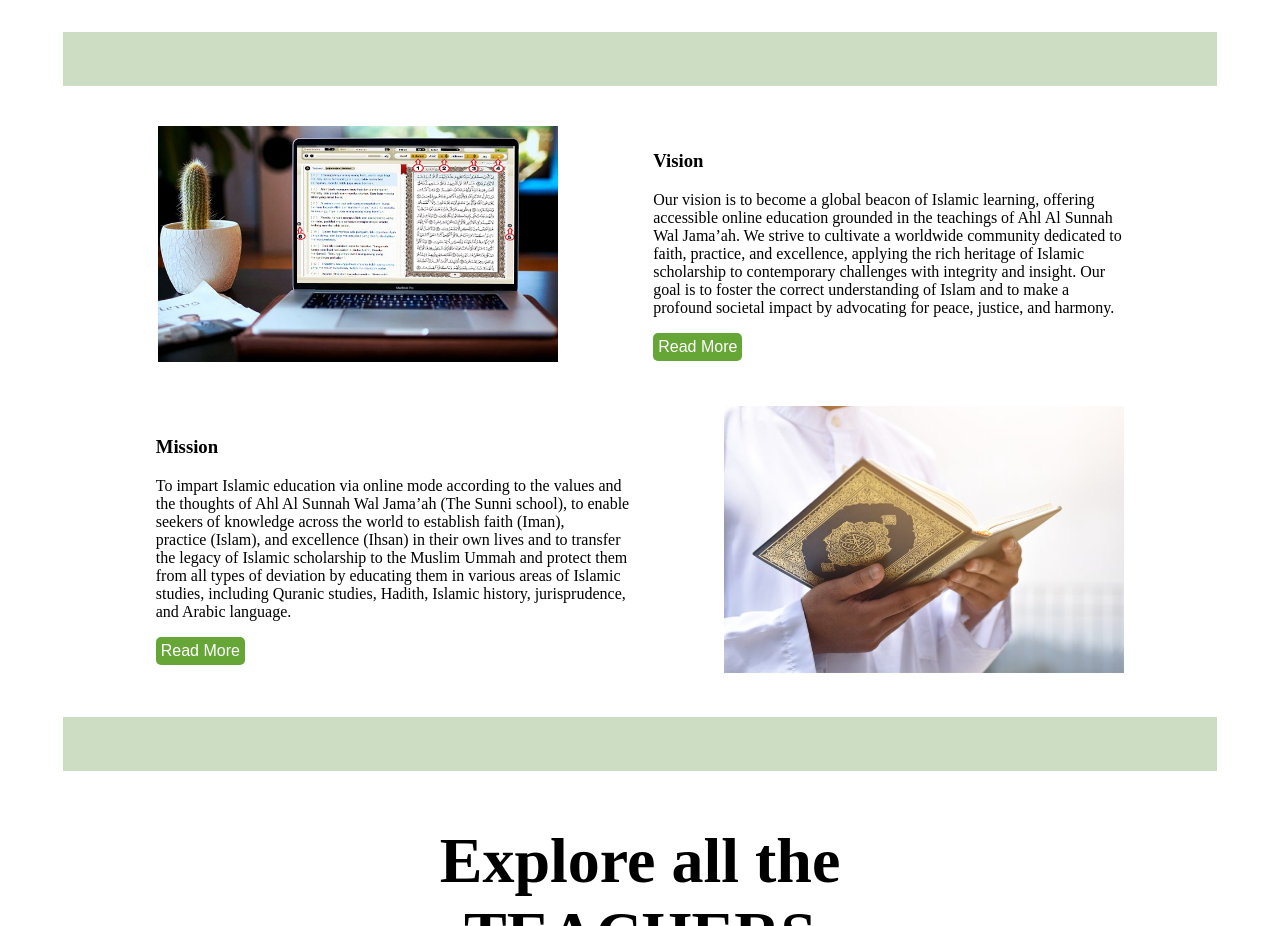
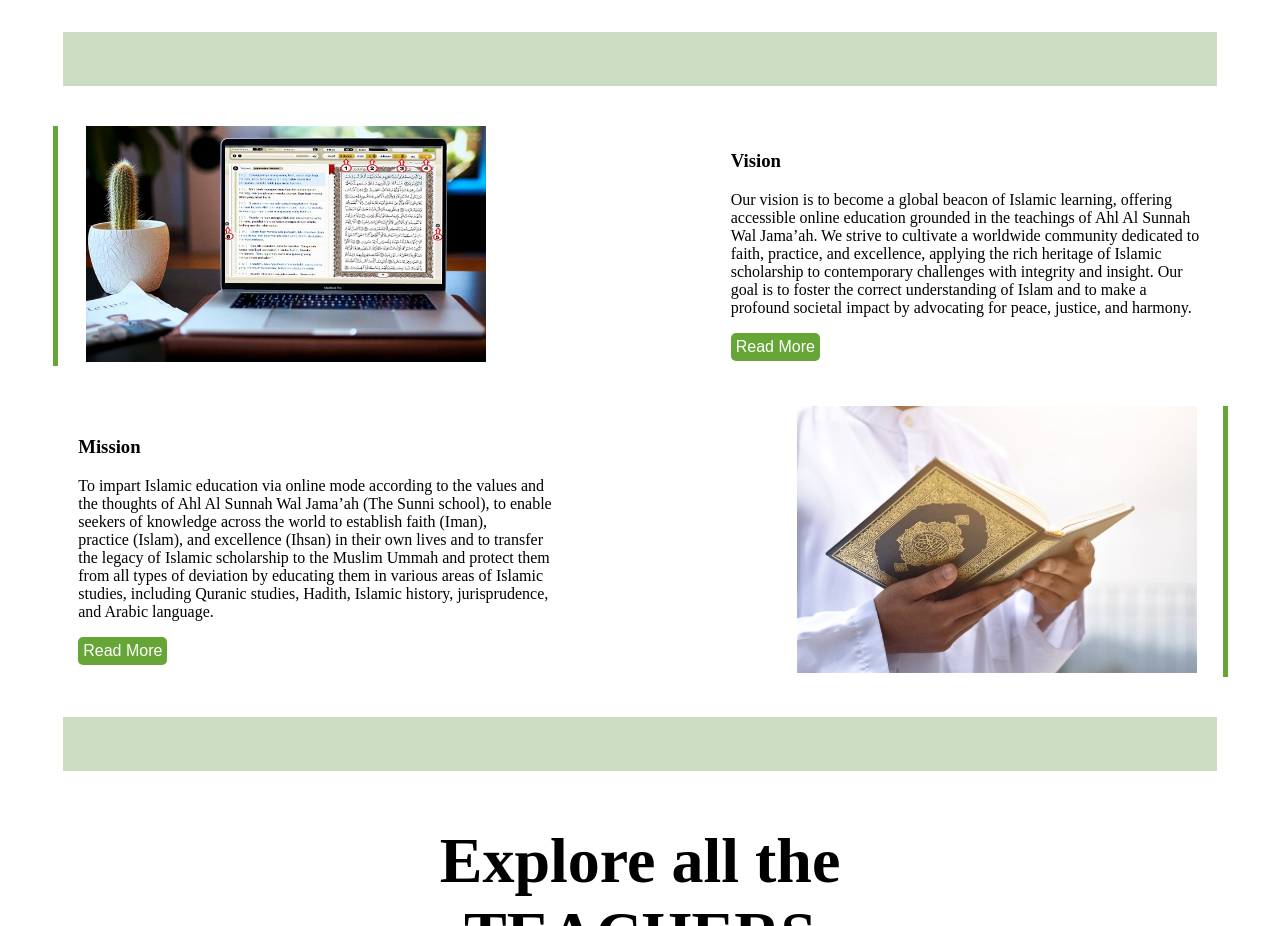
Before and after one commit to Abdur-Rahman-Palash/Scratch, a plain HTML site: page index.html in a window 1280 px wide. Shown: the part 2640-3566 px from the top of the page. Drawn offline with Linux system fonts and the light colour scheme.

Commit message:
css property has changed

```diff
--- a/index.html
+++ b/index.html
@@ -293,7 +293,7 @@
     <p>Be the part of noble mission</p>
 </div>
 <div class="footer-4">
-    <p>JOIN SCRATCH ONLINE</p>
+    <p>JOIN SCRATCH <br> ONLINE</p>
 </div>
     </footer>
     <p class="footer-end">Copyright © 2024 Scratch. All Rights Reserved.</p>
--- a/style.css
+++ b/style.css
@@ -287,24 +287,29 @@ width: 1255px;
 }
 .vision-image img{
     width: 400px;
+    margin-right: 150px;
 }
 .mission-image img{
     width: 400px;
+    margin-left: 150px;
 }
 .vision{
-    margin-top: 40px;
     display: flex;
     justify-content: center;
     align-items: center;
     gap: 95px;
+    border-left: 5px solid #66A637;
+    width: 1170px;
+    margin: 40px auto;
 }
 .mission{
-    margin-top: 40px;
-    margin-bottom: 40px;
+    width: 1170px;
+    margin: 40px auto;
     display: flex;
     justify-content: center;
     align-items: center;
     gap: 95px;
+    border-right: 5px solid #66A637;
 }
 .btn-vision{
     background: #66A637;
```
